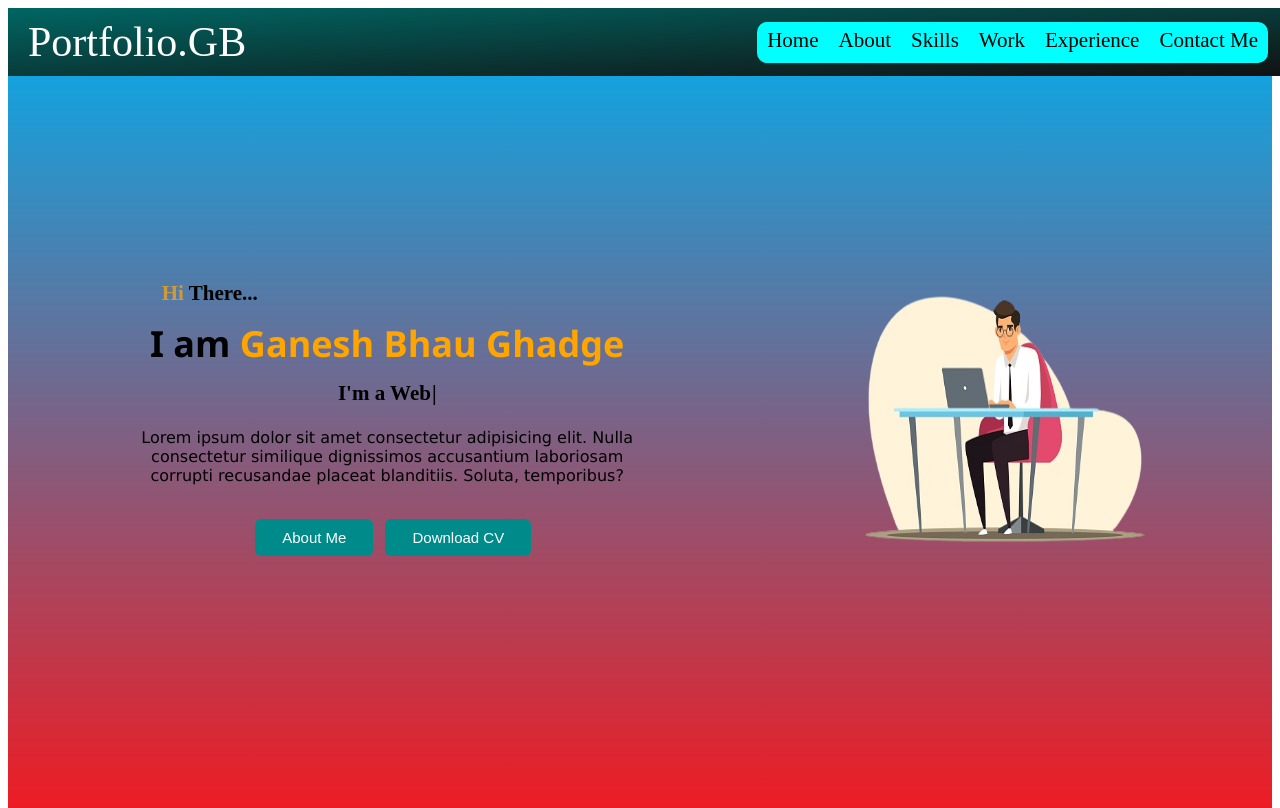
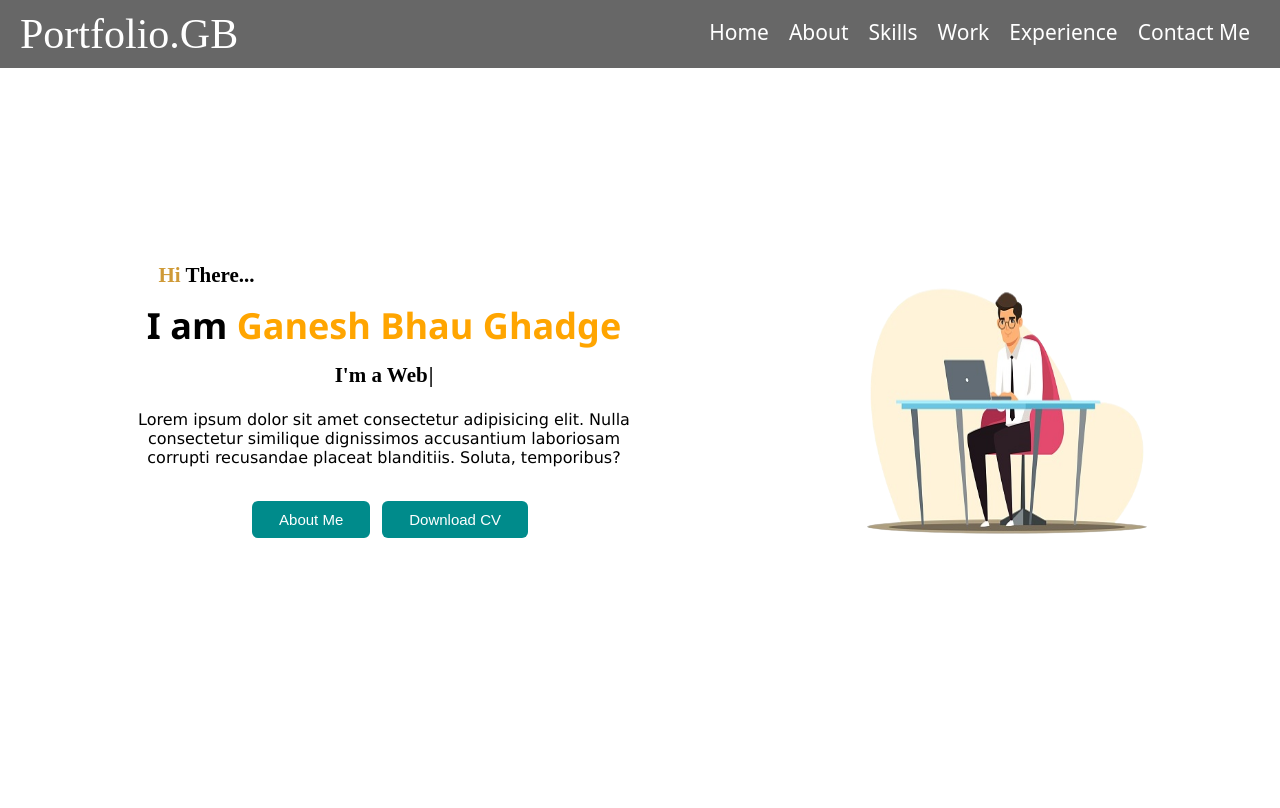
Before and after one commit to ganraj21/Portfolio-Web-Application, a React (Create React App) app: page / in a window 1280 px wide. Built offline with nearby package versions, Linux system fonts and the light colour scheme.

Commit message:
fornt page resume change

```diff
--- a/src/App.css
+++ b/src/App.css
@@ -1,38 +1,4 @@
-.App {
-  text-align: center;
+* {
+  padding: 0px;
+  margin: 0px;
 }
-
-.App-logo {
-  height: 40vmin;
-  pointer-events: none;
-}
-
-@media (prefers-reduced-motion: no-preference) {
-  .App-logo {
-    animation: App-logo-spin infinite 20s linear;
-  }
-}
-
-.App-header {
-  background-color: #282c34;
-  min-height: 100vh;
-  display: flex;
-  flex-direction: column;
-  align-items: center;
-  justify-content: center;
-  font-size: calc(10px + 2vmin);
-  color: white;
-}
-
-.App-link {
-  color: #61dafb;
-}
-
-@keyframes App-logo-spin {
-  from {
-    transform: rotate(0deg);
-  }
-  to {
-    transform: rotate(360deg);
-  }
-}
--- a/src/components/Frontpage.css
+++ b/src/components/Frontpage.css
@@ -14,12 +14,11 @@
   display: flex;
   align-items: center;
   justify-content: space-around;
-  /* background-color: white; */
-  background-image: linear-gradient(#00aeef, #ed1c24);
+  background-color: white;
+  /* background-image: linear-gradient(#00aeef, #ed1c24); */
   align-content: center;
 }
 .brief_information {
-  /* padding: 20px; */
   width: 50%;
   height: 310px;
   display: flex;
@@ -28,7 +27,6 @@
   border-radius: 10px;
   align-content: center;
   flex-direction: column;
-  flex-wrap: wrap;
 }
 .Pro_img {
   display: flex;
--- a/src/components/Navbar.css
+++ b/src/components/Navbar.css
@@ -4,10 +4,8 @@
 nav {
   width: 100%;
   position: absolute;
-  background-image: linear-gradient(to bottom right, #006663, #111111);
+  background-color: #676767;
 }
-/* Bold#7e7e7e; */
-/* #006663 + #111111 */
 ul {
   list-style-type: none;
   margin: 10px;
@@ -32,18 +30,12 @@ li {
 }
 .end {
   display: flex;
-  background-color: aqua;
   border-radius: 10px;
-  box-shadow: #006663;
 }
 .navl {
   text-decoration: none;
-  color: rgb(0, 0, 0);
+  color: white;
   font-size: 21px;
-  font-weight: 490;
+  font-weight: 500;
+  font-family: system-ui;
 }
-/*
-.navl:hover {
-  background-color: aqua;
-  border-radius: 20px;
-} */
```
